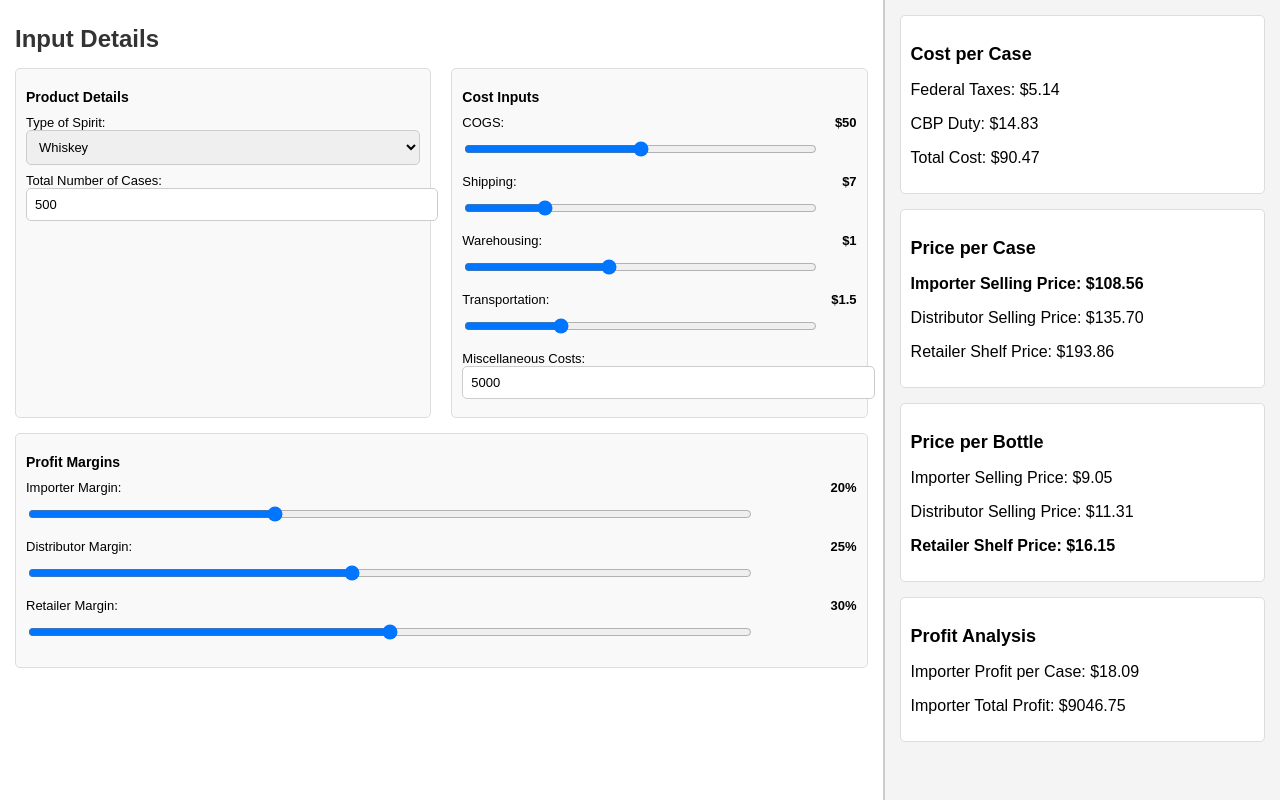
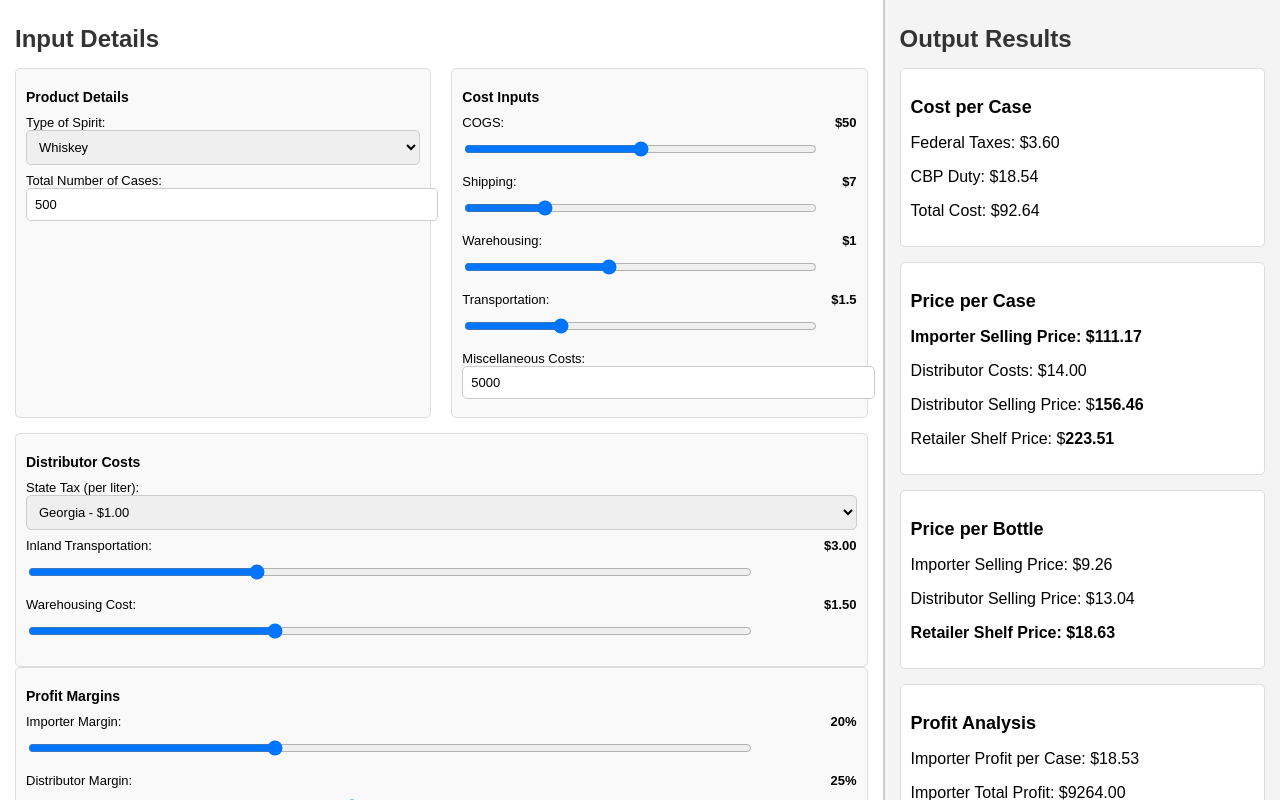
Before and after one commit to theonepa1/spirits-101, a plain HTML site: page index.html in a window 1280 px wide. Drawn offline with Linux system fonts and the light colour scheme.

Commit message:
Update index.html

```diff
--- a/index.html
+++ b/index.html
@@ -44,9 +44,6 @@
             justify-content: space-between;
             gap: 15px;
             margin-bottom: 10px;
-        }
-        .compact-row > div {
-            flex: 1;
         }
         .subsection-container {
             display: flex;
@@ -100,6 +97,7 @@
         <!-- Left Panel: Inputs -->
         <div class="panel left-panel">
             <h2>Input Details</h2>
+
             <!-- Product Details and Cost Inputs Side by Side -->
             <div class="subsection-container">
                 <div class="subsection">
@@ -142,6 +140,75 @@
                 </div>
             </div>
 
+            <!-- Distributor Costs -->
+            <div class="subsection">
+                <h3>Distributor Costs</h3>
+                <label for="state-tax">State Tax (per liter):</label>
+                <select id="state-tax">
+                    <option value="5.73">Alabama - $5.73</option>
+                    <option value="3.38">Alaska - $3.38</option>
+                    <option value="0.79">Arizona - $0.79</option>
+                    <option value="2.12">Arkansas - $2.12</option>
+                    <option value="0.87">California - $0.87</option>
+                    <option value="0.60">Colorado - $0.60</option>
+                    <option value="1.57">Connecticut - $1.57</option>
+                    <option value="1.19">Delaware - $1.19</option>
+                    <option value="1.72">Florida - $1.72</option>
+                    <option value="1.00" selected>Georgia - $1.00</option>
+                    <option value="1.58">Hawaii - $1.58</option>
+                    <option value="3.21">Idaho - $3.21</option>
+                    <option value="2.26">Illinois - $2.26</option>
+                    <option value="0.71">Indiana - $0.71</option>
+                    <option value="3.73">Iowa - $3.73</option>
+                    <option value="0.66">Kansas - $0.66</option>
+                    <option value="2.44">Kentucky - $2.44</option>
+                    <option value="0.80">Louisiana - $0.80</option>
+                    <option value="3.16">Maine - $3.16</option>
+                    <option value="1.44">Maryland - $1.44</option>
+                    <option value="1.07">Massachusetts - $1.07</option>
+                    <option value="3.59">Michigan - $3.59</option>
+                    <option value="2.30">Minnesota - $2.30</option>
+                    <option value="2.25">Mississippi - $2.25</option>
+                    <option value="0.53">Missouri - $0.53</option>
+                    <option value="2.79">Montana - $2.79</option>
+                    <option value="0.99">Nebraska - $0.99</option>
+                    <option value="0.95">Nevada - $0.95</option>
+                    <option value="0.00">New Hampshire - $0.00</option>
+                    <option value="1.45">New Jersey - $1.45</option>
+                    <option value="1.60">New Mexico - $1.60</option>
+                    <option value="1.70">New York - $1.70</option>
+                    <option value="4.33">North Carolina - $4.33</option>
+                    <option value="1.24">North Dakota - $1.24</option>
+                    <option value="3.01">Ohio - $3.01</option>
+                    <option value="1.47">Oklahoma - $1.47</option>
+                    <option value="6.04">Oregon - $6.04</option>
+                    <option value="1.96">Pennsylvania - $1.96</option>
+                    <option value="1.43">Rhode Island - $1.43</option>
+                    <option value="1.43">South Carolina - $1.43</option>
+                    <option value="1.29">South Dakota - $1.29</option>
+                    <option value="1.18">Tennessee - $1.18</option>
+                    <option value="0.63">Texas - $0.63</option>
+                    <option value="4.21">Utah - $4.21</option>
+                    <option value="2.22">Vermont - $2.22</option>
+                    <option value="5.83">Virginia - $5.83</option>
+                    <option value="9.66">Washington - $9.66</option>
+                    <option value="2.20">West Virginia - $2.20</option>
+                    <option value="0.86">Wisconsin - $0.86</option>
+                    <option value="0.00">Wyoming - $0.00</option>
+                    <!-- Add other states as needed -->
+                </select>
+
+                <label for="inland-transportation">Inland Transportation:
+                    <span id="inland-transportation-slider-value" class="bold-value">$3.00</span>
+                </label>
+                <input type="range" id="inland-transportation" min="1.5" max="8" value="3">
+
+                <label for="distributor-warehousing">Warehousing Cost:
+                    <span id="distributor-warehousing-slider-value" class="bold-value">$1.50</span>
+                </label>
+                <input type="range" id="distributor-warehousing" min="0.5" max="3.5" value="1.5">
+            </div>
+
             <!-- Profit Margins -->
             <div class="subsection">
                 <h3>Profit Margins</h3>
@@ -164,6 +231,8 @@
 
         <!-- Right Panel: Outputs -->
         <div class="panel right-panel">
+            <h2>Output Results</h2>
+
             <!-- Cost per Case Section -->
             <div class="output-section">
                 <p class="output-title">Cost per Case</p>
@@ -176,8 +245,9 @@
             <div class="output-section">
                 <p class="output-title">Price per Case</p>
                 <p><b>Importer Selling Price: $<span id="importer-price" class="bold-value">0</span></b></p>
-                <p>Distributor Selling Price: $<span id="distributor-price">0</span></p>
-                <p>Retailer Shelf Price: $<span id="retail-price">0</span></p>
+                <p>Distributor Costs: $<span id="distributor-costs">0</span></p>
+                <p>Distributor Selling Price: $<span id="distributor-price" class="bold-value">0</span></p>
+                <p>Retailer Shelf Price: $<span id="retail-price" class="bold-value">0</span></p>
             </div>
 
             <!-- Price per Bottle Section -->
@@ -205,7 +275,7 @@
             const valueDisplay = document.getElementById(valueDisplayId);
 
             slider.addEventListener("input", () => {
-                valueDisplay.textContent = sliderId.includes("margin") ? slider.value + "%" : `$${slider.value}`;
+                valueDisplay.textContent = sliderId.includes("margin") ? `${slider.value}%` : `$${slider.value}`;
                 calculateResults();
             });
         }
@@ -215,16 +285,21 @@
         syncInput("shipping", "shipping-slider-value");
         syncInput("warehousing", "warehousing-slider-value");
         syncInput("transportation", "transportation-slider-value");
+        syncInput("inland-transportation", "inland-transportation-slider-value");
+        syncInput("distributor-warehousing", "distributor-warehousing-slider-value");
         syncInput("importer-margin", "importer-margin-slider-value");
         syncInput("distributor-margin", "distributor-margin-slider-value");
         syncInput("retailer-margin", "retailer-margin-slider-value");
 
         function calculateResults() {
             const cases = Number(document.getElementById("cases").value);
-            const spiritType = document.getElementById("type").value;
+            const litersPerCase = 9; // Fixed at 9 liters per case
+            const stateTax = Number(document.getElementById("state-tax").value);
+            const inlandTransportation = Number(document.getElementById("inland-transportation").value);
+            const warehousing = Number(document.getElementById("distributor-warehousing").value);
             const cogs = Number(document.getElementById("cogs").value);
             const shipping = Number(document.getElementById("shipping").value);
-            const warehousing = Number(document.getElementById("warehousing").value);
+            const warehousingCost = Number(document.getElementById("warehousing").value);
             const transportation = Number(document.getElementById("transportation").value);
             const misc = Number(document.getElementById("misc").value);
 
@@ -232,45 +307,40 @@
             const distributorMargin = Number(document.getElementById("distributor-margin").value) / 100;
             const retailerMargin = Number(document.getElementById("retailer-margin").value) / 100;
 
-            // Constants
-            const ABV = 40; // Default ABV (40% alcohol by volume)
-            const proof = ABV * 2; // Proof value
-            const litersPerCase = 12 * 0.75; // For a case of 12 bottles (750ml each)
-            const gallonsPerCase = litersPerCase * 0.264172;
+            const federalTaxPerCase = litersPerCase * 0.40; // Example federal tax
+            const cbpDutyPerCase = litersPerCase * CBP_RATES["whiskey"]; // Using "whiskey" as default
+            const baseCost = cogs + shipping + warehousingCost + transportation + (misc / cases) + federalTaxPerCase + cbpDutyPerCase;
 
-            // Compute Proof Liters and Proof Gallons
-            const proofLitersPerCase = litersPerCase * (proof / 100);
-            const proofGallonsPerCase = gallonsPerCase * (proof / 100);
+            // Importer Selling Price
+            const importerPrice = baseCost * (1 + importerMargin);
 
-            // Taxes and Duties
-            const federalTaxPerCase = proofGallonsPerCase * 2.7; // Federal tax (CBMA rate)
-            const cbpDutyPerCase = proofLitersPerCase * CBP_RATES[spiritType]; // CBP duty
+            // Distributor Costs
+            const stateTaxPerCase = litersPerCase * stateTax;
+            const distributorCosts = stateTaxPerCase + inlandTransportation + warehousing;
 
-            // Total Costs
-            const baseCost = cogs + shipping + warehousing + transportation + (misc / cases);
-            const totalCostPerCase = baseCost + federalTaxPerCase + cbpDutyPerCase;
+            // Distributor Selling Price
+            const distributorPrice = (importerPrice + distributorCosts) * (1 + distributorMargin);
 
-            // Pricing
-            const importerPrice = totalCostPerCase * (1 + importerMargin);
-            const distributorPrice = importerPrice * (1 + distributorMargin);
-            const retailPrice = distributorPrice / (1 - retailerMargin);
+            // Retailer Selling Price
+            const retailerPrice = distributorPrice / (1 - retailerMargin);
 
             // Per-Bottle Pricing
             const importerPriceBottle = importerPrice / 12;
             const distributorPriceBottle = distributorPrice / 12;
-            const retailPriceBottle = retailPrice / 12;
+            const retailPriceBottle = retailerPrice / 12;
 
             // Profits
-            const importerProfitPerCase = importerPrice - totalCostPerCase;
+            const importerProfitPerCase = importerPrice - baseCost;
             const importerTotalProfit = importerProfitPerCase * cases;
 
             // Update Output Results
             document.getElementById("excise-tax").textContent = federalTaxPerCase.toFixed(2);
             document.getElementById("cbp-duty").textContent = cbpDutyPerCase.toFixed(2);
-            document.getElementById("total-cost").textContent = totalCostPerCase.toFixed(2);
+            document.getElementById("total-cost").textContent = baseCost.toFixed(2);
             document.getElementById("importer-price").textContent = importerPrice.toFixed(2);
+            document.getElementById("distributor-costs").textContent = distributorCosts.toFixed(2);
             document.getElementById("distributor-price").textContent = distributorPrice.toFixed(2);
-            document.getElementById("retail-price").textContent = retailPrice.toFixed(2);
+            document.getElementById("retail-price").textContent = retailerPrice.toFixed(2);
             document.getElementById("importer-price-bottle").textContent = importerPriceBottle.toFixed(2);
             document.getElementById("distributor-price-bottle").textContent = distributorPriceBottle.toFixed(2);
             document.getElementById("retail-price-bottle").textContent = retailPriceBottle.toFixed(2);
@@ -278,11 +348,11 @@
             document.getElementById("importer-profit").textContent = importerTotalProfit.toFixed(2);
         }
 
-        document.getElementById("type").addEventListener("change", calculateResults);
         document.getElementById("cases").addEventListener("input", calculateResults);
+        document.getElementById("state-tax").addEventListener("change", calculateResults);
         document.getElementById("misc").addEventListener("input", calculateResults);
 
-        calculateResults();
+        calculateResults(); // Initial calculation
     </script>
 </body>
 </html>
```
